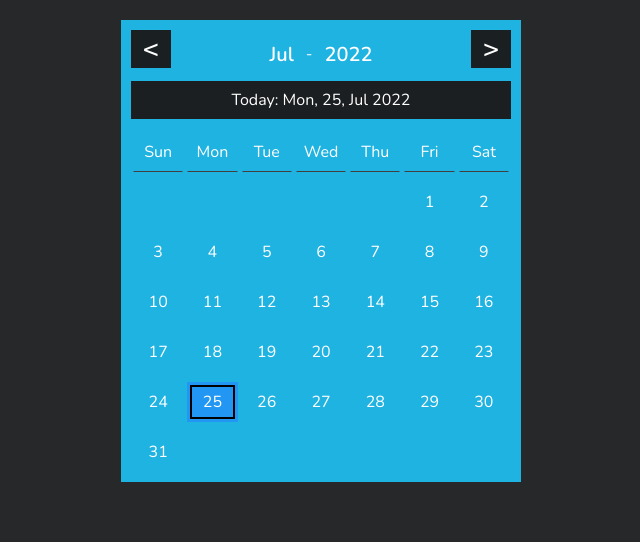
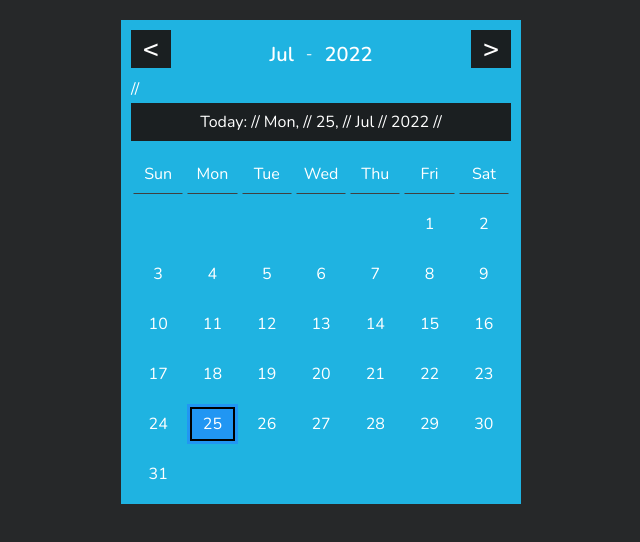
Before and after one commit to suey147/notion-calendar-widget, a plain HTML site: page index.html in a window 1280 px wide. Shown: the whole page, without its empty margins (319-959 px from the left). Drawn offline with nearby package versions, Linux system fonts and the light colour scheme.

Commit message:
Update index.html

```diff
--- a/index.html
+++ b/index.html
@@ -230,12 +230,12 @@ function CalendarControl() {
       </div>
       <div class="calendar-next"><a href="#">></a></div>
       </div>
-      <div class="calendar-today-date">Today:
-        ${calendarControl.calWeekDays[calendarControl.localDate.getDay()]},
-        ${calendarControl.localDate.getDate()},
-        ${calendarControl.calMonthName[calendarControl.localDate.getMonth()]}
-        ${calendarControl.localDate.getFullYear()}
-      </div>
+//       <div class="calendar-today-date">Today:
+//         ${calendarControl.calWeekDays[calendarControl.localDate.getDay()]},
+//         ${calendarControl.localDate.getDate()},
+//         ${calendarControl.calMonthName[calendarControl.localDate.getMonth()]}
+//         ${calendarControl.localDate.getFullYear()}
+//       </div>
       <div class="calendar-body"></div></div>`;
     },
     plotDayNames: function() {
```
